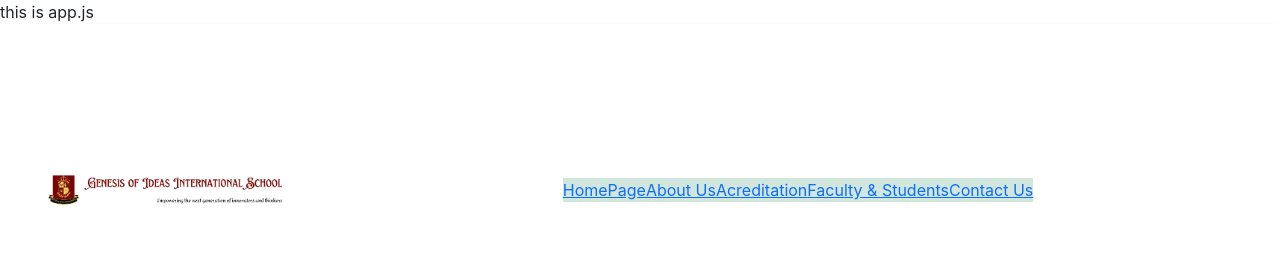
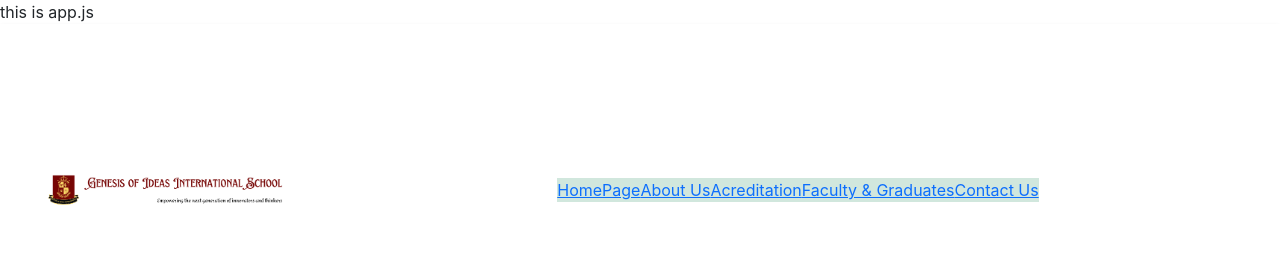
Before and after one commit to menghan0714/GIIS-website-2, a React (Create React App) app: page / in a window 1280 px wide. Shown: the top 270 px of the page. Built offline with nearby package versions, Linux system fonts and the light colour scheme; a web font is replaced by a local one.

Commit message:
fixed form

```diff
--- a/src/components/header/Nav.js
+++ b/src/components/header/Nav.js
@@ -25,7 +25,7 @@ function Nav() {
                 <li><Link to="/">HomePage</Link></li>
                 <li><Link to="/about">About Us</Link></li>
                 <li><Link to="/acreditation">Acreditation</Link></li>
-                <li><Link to="/faculty">Faculty & Students</Link></li>
+                <li><Link to="/faculty&Graduates">Faculty & Graduates</Link></li>
                 <li><Link to="/contact">Contact Us</Link></li>
             </ul>
         </nav>
--- a/src/components/main/Homepage/ContactForm.js
+++ b/src/components/main/Homepage/ContactForm.js
@@ -5,8 +5,11 @@ function ContactForm() {
         <div className="row">
             <h2 id="contact">Contact Me</h2>
             <div className="col-12 form-group">
-                <form name="contact" netlify="true" method="post">
+                <form name="contact" method="post" data-netlify="true" netlify-honeypot="bot-field">
                     <input type="hidden" name="form-name" value="contact" />
+                    <p hidden>
+                        <label>Don’t fill this out if you're human: <input name="bot-field" /></label>
+                    </p>
                     <p>
                         <label htmlFor="name">Name</label> <br />
                         <input type="text" id="name" name="name" required />
@@ -20,7 +23,7 @@ function ContactForm() {
                         <textarea id="message" name="message" required></textarea>
                     </p>
                     <p>
-                        <button type="submit" class="btn btn-primary">Submit</button>
+                        <button type="submit" className="btn btn-primary">Submit</button>
                     </p>
                 </form>
             </div>
```
